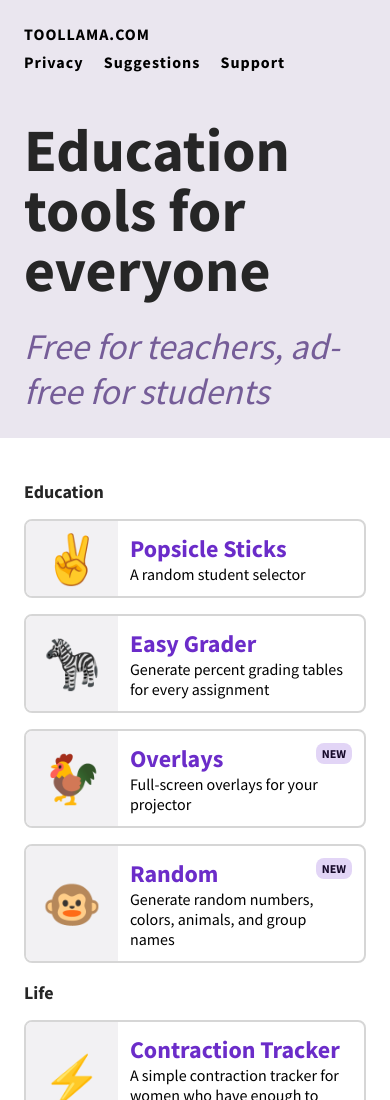
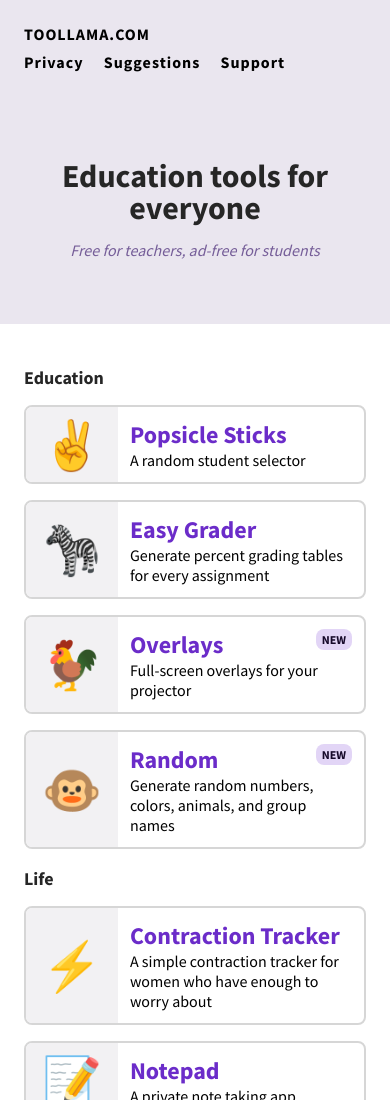
Before and after one commit to SeanMcP/toollama.com, an Eleventy site: page src/index.md in a window 390 px wide. Shown: the top 1100 px of the page. Built offline with nearby package versions, Linux system fonts and the light colour scheme; Eleventy itself is replaced by a stand-in of ours; files that its build step writes are made by us from their sources.

Commit message:
style: decrease hero text on mobile

```diff
--- a/docs/assets/styles.css
+++ b/docs/assets/styles.css
@@ -110,6 +110,18 @@ h3,
   .hero.container {
     display: block;
     height: initial;
+    text-align: center;
+    padding-bottom: 4rem;
+    padding-top: 4rem;
+  }
+
+  .hero__text {
+    font-size: 2rem;
+    margin-bottom: 1rem;
+  }
+
+  .hero__tagline {
+    font-size: 1rem;
   }
 
   .hero__graphic {
--- a/src/assets/styles.css
+++ b/src/assets/styles.css
@@ -110,6 +110,18 @@ h3,
   .hero.container {
     display: block;
     height: initial;
+    text-align: center;
+    padding-bottom: 4rem;
+    padding-top: 4rem;
+  }
+
+  .hero__text {
+    font-size: 2rem;
+    margin-bottom: 1rem;
+  }
+
+  .hero__tagline {
+    font-size: 1rem;
   }
 
   .hero__graphic {
```
